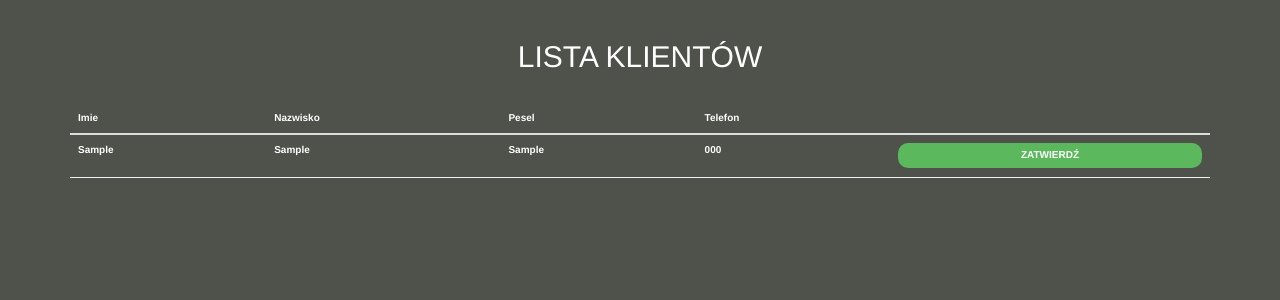
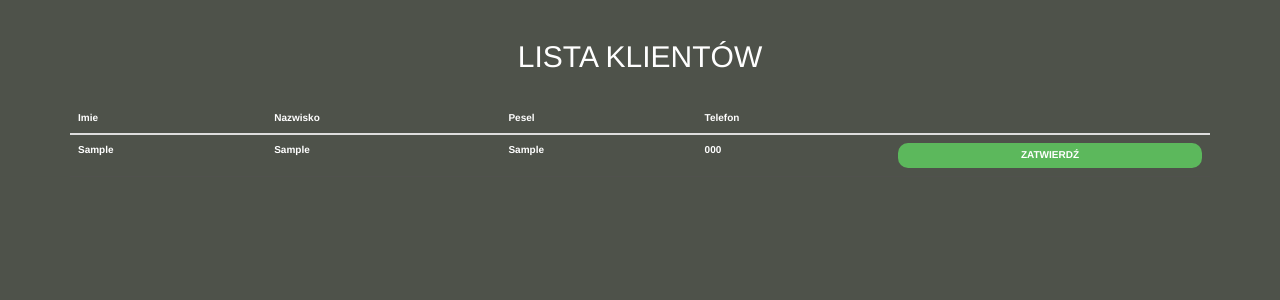
Before and after one commit to IronManWSB/ProgramowanieWSB, a PHP site: page /manage.php in a window 1280 px wide. Shown: the part 112-412 px from the top of the page. Run offline with PHP 8.4, Linux system fonts and the light colour scheme; tables that the repository leaves empty hold one stand-in row (values such as "Sample post").

Commit message:
Add files via upload

```diff
--- a/manage.php
+++ b/manage.php
@@ -159,7 +159,7 @@
                 }
 
 
-                echo "</table><hr class='hr-no-margin'>";
+                echo "</table>";
 
 
                 ?>
```
